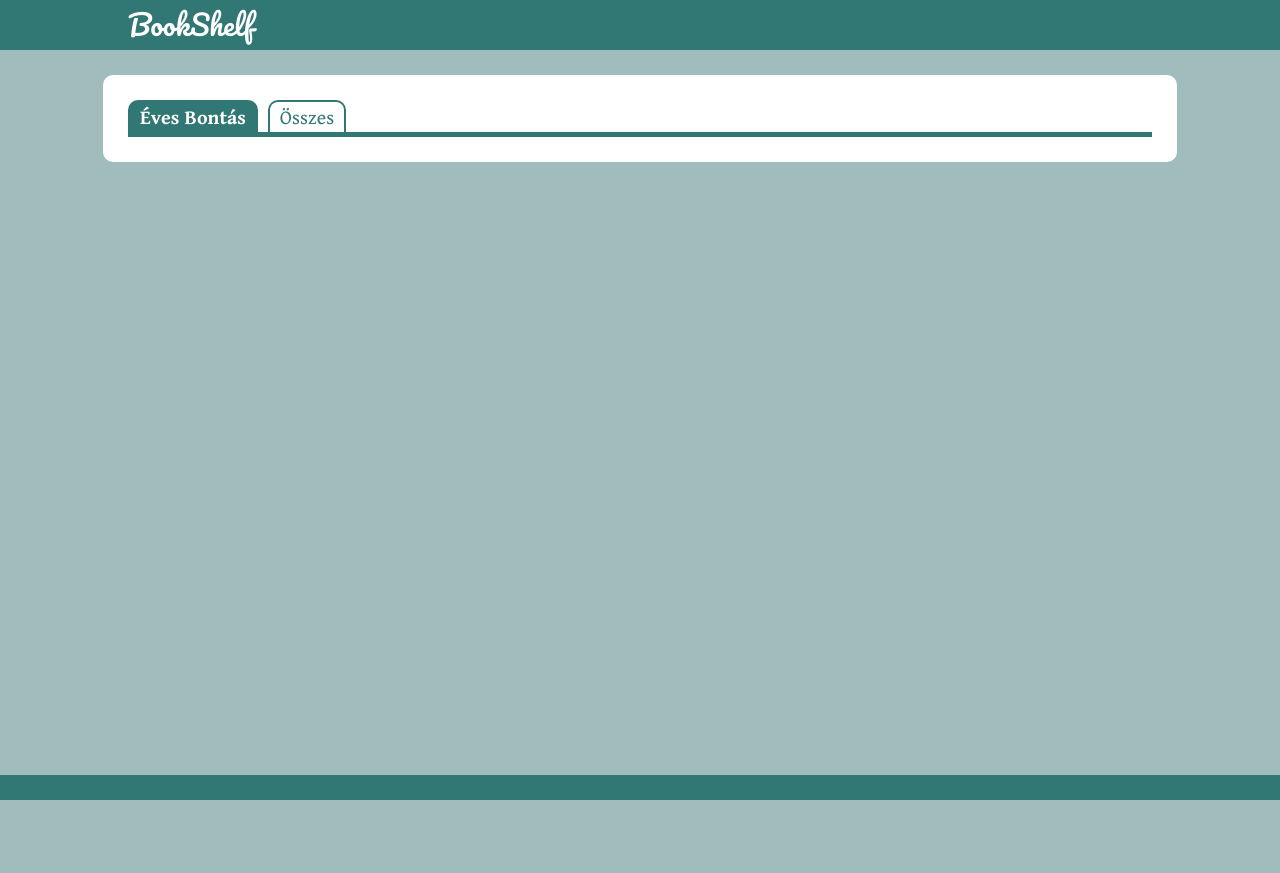
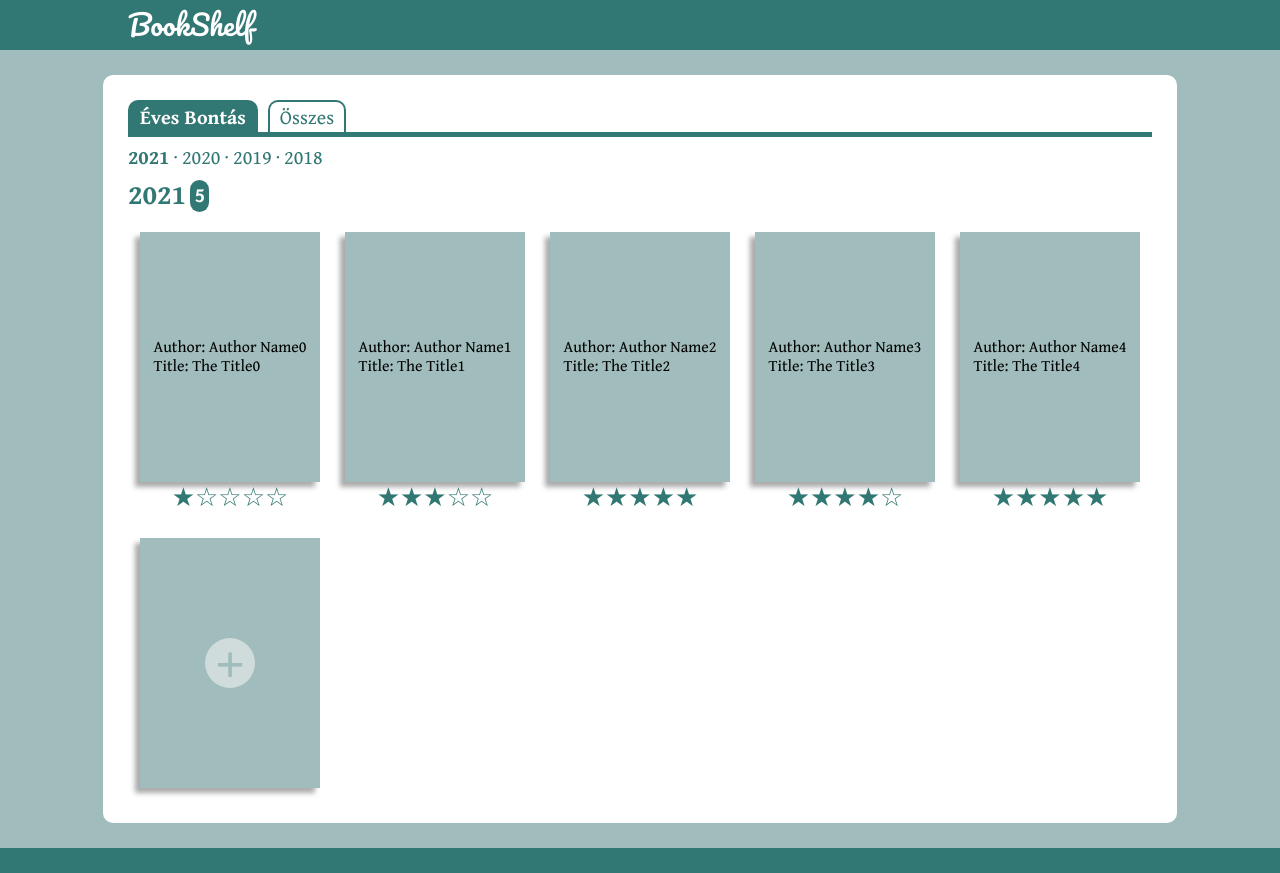
Before and after one commit to richard-nagy/BookShelf, a React (Create React App) app: page / in a window 1280 px wide. Before the commit the page ends 800 px from the top, so only its background shows below. Built offline with nearby package versions, Linux system fonts and the light colour scheme.

Commit message:
Add Books Panel with example data

```diff
--- a/src/Components/App.js
+++ b/src/Components/App.js
@@ -1,5 +1,42 @@
 import React from "react";
 import styles from "./App.module.scss";
+
+const Books = {
+  book0: {
+    author: "Author Name0",
+    title: "The Title0",
+    stars: 1,
+  },
+  book1: {
+    author: "Author Name1",
+    title: "The Title1",
+    stars: 3,
+  },
+  book2: {
+    author: "Author Name2",
+    title: "The Title2",
+    stars: 5,
+  },
+  book3: {
+    author: "Author Name3",
+    title: "The Title3",
+    stars: 4,
+  },
+  book4: {
+    author: "Author Name4",
+    title: "The Title4",
+    stars: 5,
+  },
+};
+
+function returnStars(nmbrOfStars) {
+  var stars = "";
+  for (let index = 0; index < nmbrOfStars; index++) stars += "★";
+
+  for (let index = 0; index < 5 - nmbrOfStars; index++) stars += "☆";
+
+  return <div className={styles.stars}>{stars}</div>;
+}
 
 function App() {
   return (
@@ -15,6 +52,34 @@ function App() {
           <div className={styles.srcButton}>Összes</div>
         </div>
         <div className={styles.srcDivider} />
+        <div className={styles.years}>
+          <div className={styles.yearFocus}>2021</div>&nbsp;·&nbsp;
+          <div className={styles.year}>2020</div>&nbsp;·&nbsp;
+          <div className={styles.year}>2019</div>&nbsp;·&nbsp;
+          <div className={styles.year}>2018</div>
+        </div>
+
+        <div className={styles.bookResults}>
+          <div className={styles.teszt}>2021</div>
+          &nbsp;
+          <div className={styles.bookResultsNmb}>5</div>
+        </div>
+
+        <div className={styles.bookContainer}>
+          {Object.keys(Books).map((keyName, key) => (
+            <div className={styles.booksStars} key={key}>
+              <div className={styles.gridElement}>
+                Author: {Books[keyName].author}
+                <br />
+                Title: {Books[keyName].title}
+              </div>
+              {returnStars(Books[keyName].stars)}
+            </div>
+          ))}
+          <div className={styles.gridElement}>
+            <div className={styles.circle} />
+          </div>
+        </div>
       </div>
       <div className={styles.footer}></div>
     </div>
--- a/src/Components/App.module.scss
+++ b/src/Components/App.module.scss
@@ -18,6 +18,7 @@
 
 $base-green: #317773;
 $pale-green: #a0bcbc;
+$white-green: #d0dcdc;
 
 html,
 body {
@@ -72,7 +73,8 @@ body {
   background-color: $base-green;
 }
 
-.srcButton {
+.srcButton,
+.srcButtonActive {
   height: 20px;
   width: fit-content;
   padding: 5px 10px 5px 10px;
@@ -82,15 +84,16 @@ body {
   border: 2px solid $base-green;
   border-bottom: none;
   color: $base-green;
+  cursor: default;
+}
+
+.srcButton:hover,
+.year:hover {
+  text-decoration: underline;
   cursor: pointer;
 }
 
-.srcButton:hover {
-  text-decoration: underline;
-}
-
 .srcButtonActive {
-  composes: srcButton;
   background-color: $base-green;
   color: white;
   font-family: GentiumBookBasic-Bold;
@@ -99,6 +102,45 @@ body {
 .srcContainer {
   display: flex;
   flex-direction: row;
+}
+
+.years {
+  composes: srcContainer;
+  cursor: default;
+  color: $base-green;
+  font-size: 20px;
+  margin-top: 10px;
+}
+
+.yearFocus {
+  font-family: GentiumBookBasic-Bold;
+}
+
+.bookContainer {
+  border-radius: 10px;
+  padding: 10px;
+  margin-top: 10px;
+  --auto-grid-min-size: 180px;
+  display: grid;
+  grid-template-columns: repeat(
+    auto-fill,
+    minmax(var(--auto-grid-min-size), 10px)
+  );
+  grid-gap: 25px;
+  justify-content: center;
+}
+
+.gridElement {
+  background-color: $pale-green;
+  height: 250px;
+  display: flex;
+  justify-content: center;
+  align-items: center;
+  box-shadow: -5px 5px 5px #aaaaaa;
+}
+
+.gridElement:hover {
+  background-color: $base-green;
 }
 
 .footer {
@@ -114,3 +156,60 @@ body {
   font-family: Pacifico-Regular;
   font-size: 28px;
 }
+
+.stars {
+  text-align: center;
+  color: $base-green;
+  font-size: 26px;
+}
+
+.booksStars,
+.gridElement {
+  cursor: pointer;
+}
+
+.circle {
+  color: $pale-green;
+  border-radius: 50%;
+  background-color: $white-green;
+  height: 50px;
+  width: 50px;
+}
+
+.circle::before {
+  content: "+";
+  height: 52px;
+  width: 50px;
+  font-size: 50px;
+  display: flex;
+  flex-direction: row;
+  align-items: center;
+  justify-content: center;
+  font-family:Arial, Helvetica, sans-serif;
+  color: $pale-green;
+}
+
+.teszt{
+  font-family: GentiumBookBasic-Bold;
+  font-size: $base-green;
+  font-size: 28px;
+  color: $base-green;
+}
+
+.bookResults{
+  display: flex;
+  flex-direction: row;
+  margin: 10px 0 10px 0;
+}
+
+.bookResultsNmb{
+  background-color: $base-green;
+  border-radius: 10px;
+  color: white;
+  font-size: 20px;
+  padding: 0 5px 0 5px;
+  display: flex;
+  align-items: center;
+  justify-content: center;
+  font-weight: bold;
+}
```
